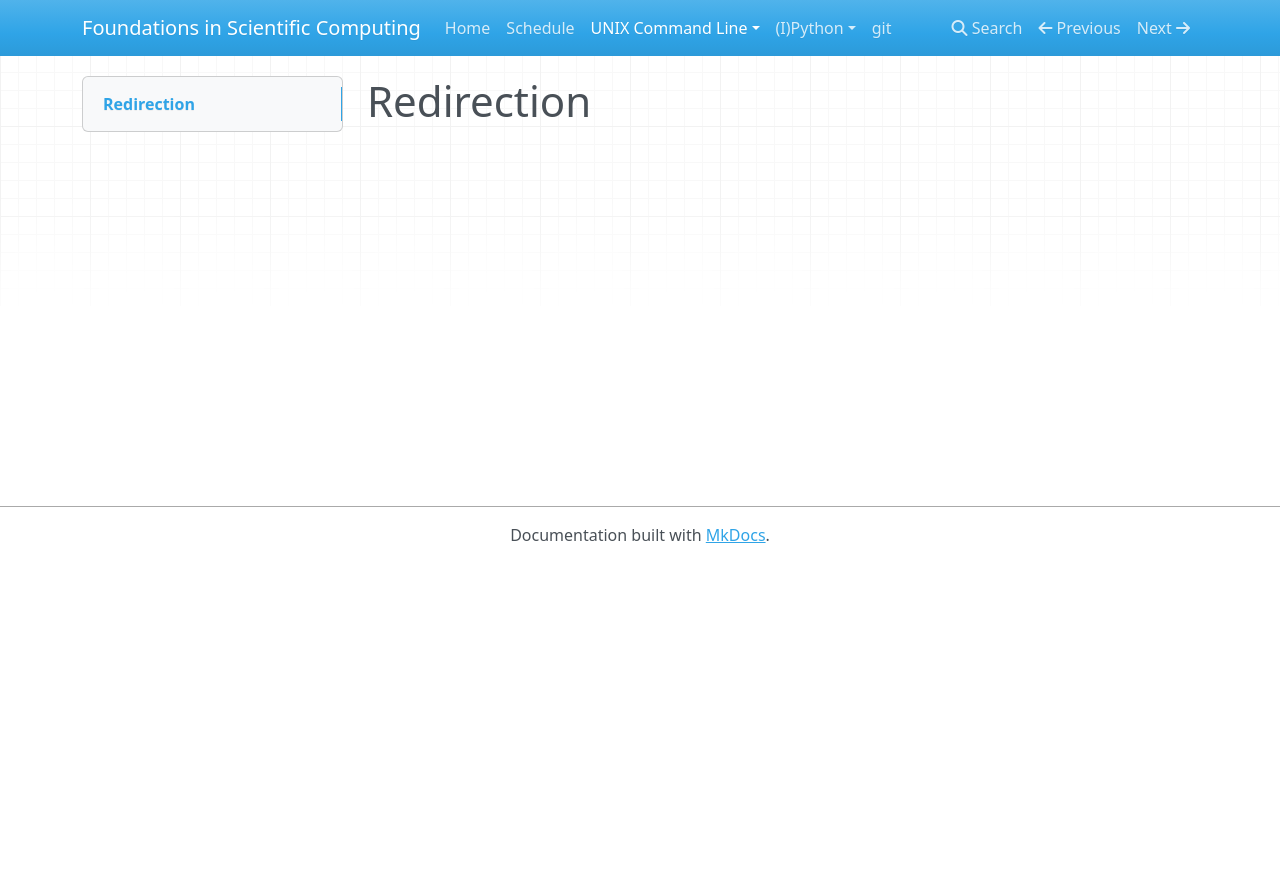
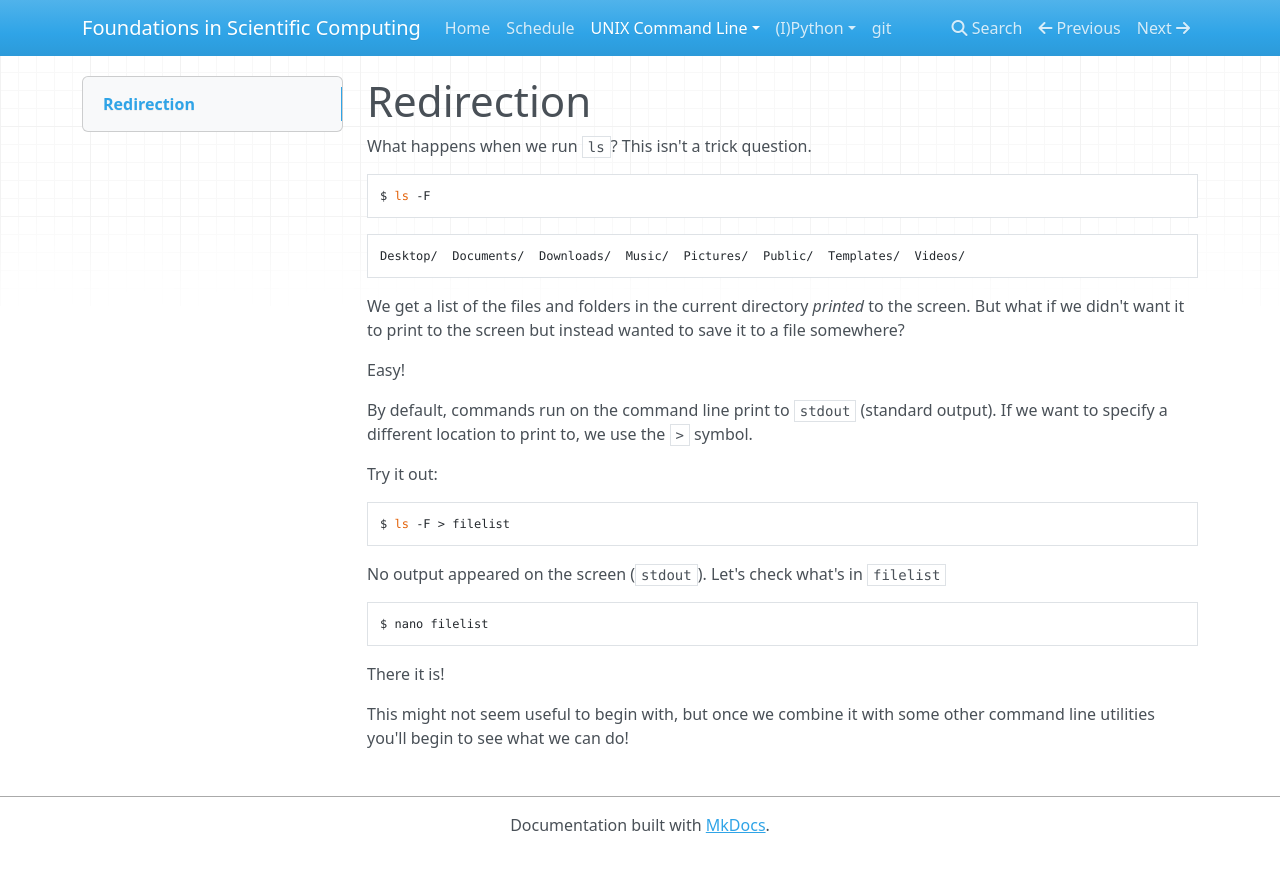
Before and after one commit to barbagroup/essential_skills_RRC, an MkDocs documentation site: the page built from docs/nix/redirection.md, in a window 1280 px wide. Shown: the top 872 px of the page. Built offline with MkDocs 1.6.1, drawn with Linux system fonts in a browser that asks for light colours; nearby versions of some CDN libraries; old or Windows-style settings are respelled for this version of MkDocs.

Commit message:
add redirection section

````diff
--- a/docs/nix/redirection.md
+++ b/docs/nix/redirection.md
@@ -1 +1,37 @@
 # Redirection
+
+What happens when we run `ls`? This isn't a trick question.
+
+```bash
+$ ls -F
+```
+```bash
+Desktop/  Documents/  Downloads/  Music/  Pictures/  Public/  Templates/  Videos/
+```
+
+We get a list of the files and folders in the current directory _printed_ to the
+screen. But what if we didn't want it to print to the screen but instead wanted
+to save it to a file somewhere?
+
+Easy!
+
+By default, commands run on the command line print to `stdout` (standard
+output). If we want to specify a different location to print to, we use the `>`
+symbol.
+
+Try it out:
+
+```bash
+$ ls -F > filelist
+```
+
+No output appeared on the screen (`stdout`). Let's check what's in `filelist`
+
+```bash
+$ nano filelist
+```
+
+There it is!
+
+This might not seem useful to begin with, but once we combine it with some other
+command line utilities you'll begin to see what we can do!
````
